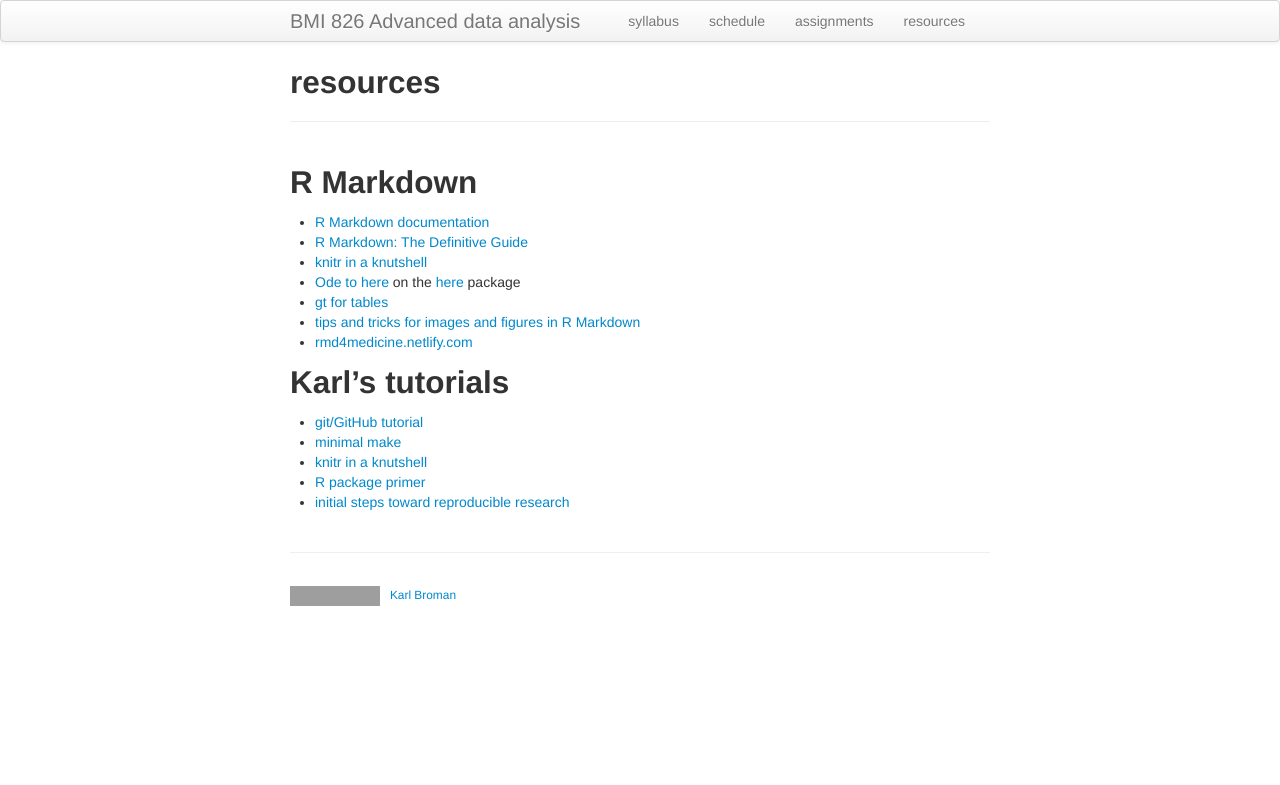
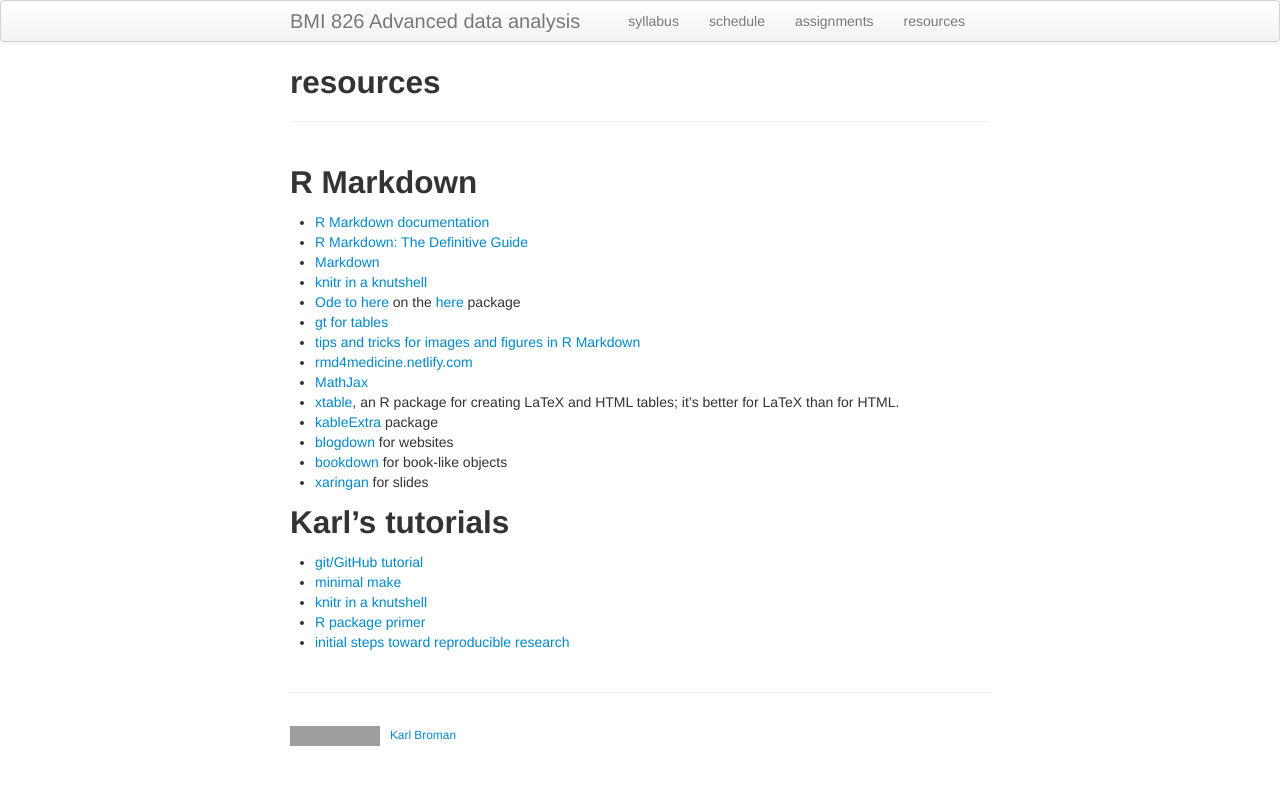
Before and after one commit to kbroman/AdvData, a Jekyll site: the page built from docs/resources.md, in a window 1280 px wide. Shown: the top 785 px of the page. Built offline with Jekyll 4.4.1, drawn with Linux system fonts in a browser that asks for light colours; grey boxes are pictures that could not be loaded.

Commit message:
Add more R Markdown resources

```diff
--- a/docs/resources.md
+++ b/docs/resources.md
@@ -8,11 +8,20 @@ description: Resources for BMI 826, Advanced data analysis
 
 - [R Markdown documentation](https://rmarkdown.rstudio.com)
 - [R Markdown: The Definitive Guide](https://bookdown.org/yihui/rmarkdown/)
+- [Markdown](http://daringfireball.net/projects/markdown/)
 - [knitr in a knutshell](https://kbroman.org/knitr_knutshell)
 - [Ode to here](https://github.com/jennybc/here_here) on the [here](https://here.r-lib.org/) package
 - [gt for tables](https://gt.rstudio.com)
 - [tips and tricks for images and figures in R Markdown](http://zevross.com/blog/2017/06/19/tips-and-tricks-for-working-with-images-and-figures-in-r-markdown-documents/)
 - [rmd4medicine.netlify.com](R Markdown for Medicine short course)
+- [MathJax](http://www.mathjax.org/)
+- [xtable](http://cran.r-project.org/web/packages/xtable/index.html),
+  an R package for creating LaTeX and HTML tables; it's better for
+  LaTeX than for HTML.
+- [kableExtra](http://haozhu233.github.io/kableExtra) package
+- [blogdown](https://bookdown.org/yihui/blogdown/) for websites
+- [bookdown](https://bookdown.org/yihui/bookdown/) for book-like objects
+- [xaringan](https://github.com/yihui/xaringan) for slides
 
 
 ## Karl's tutorials
```
